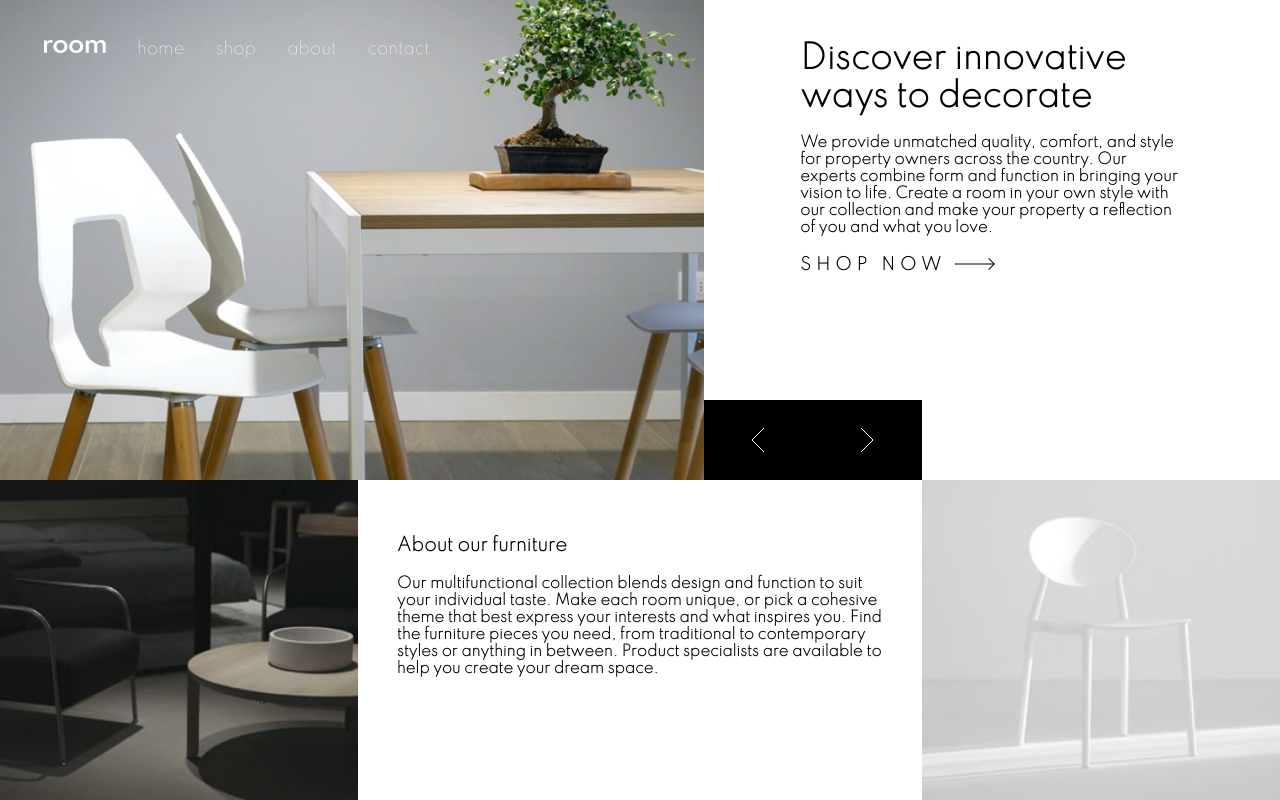
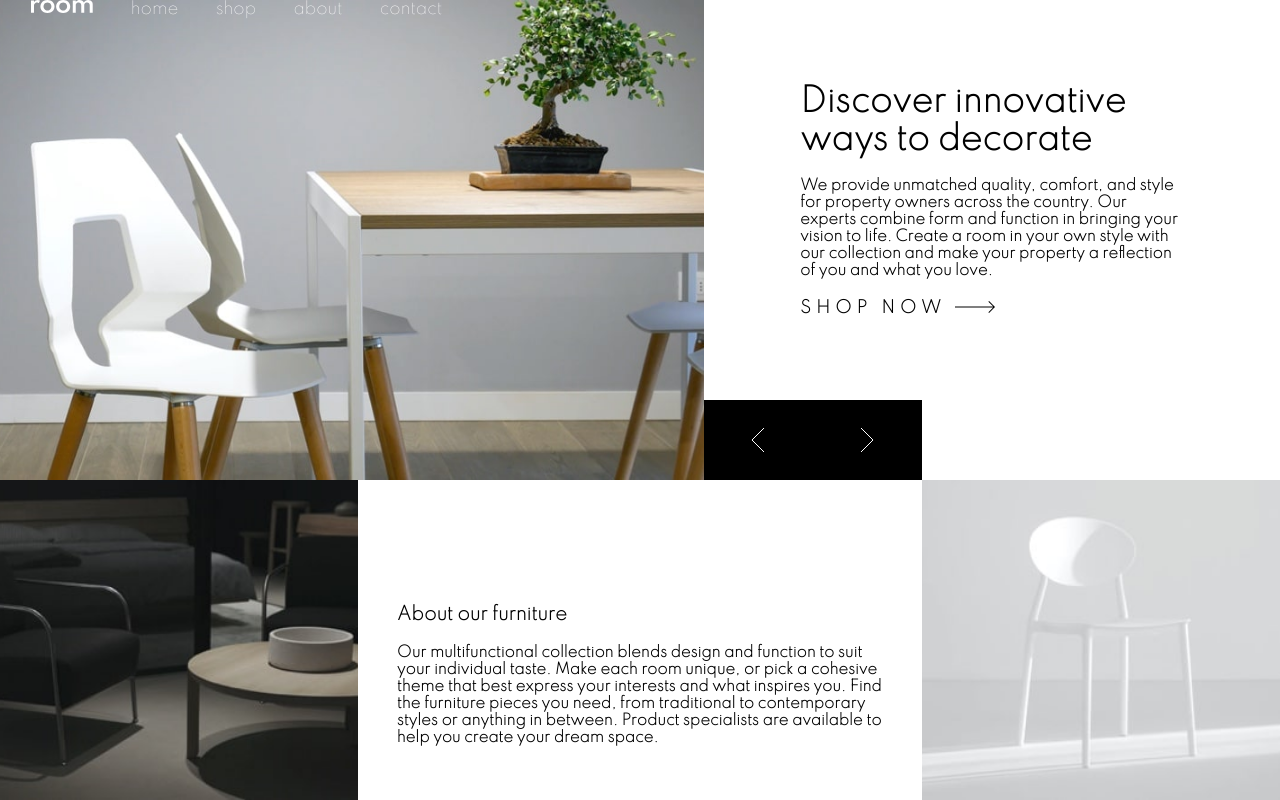
Before and after one commit to nebojsa311/landingPage, a React (Create React App) app: page / in a window 1280 px wide. Built offline with nearby package versions, Linux system fonts and the light colour scheme.

Commit message:
finished

```diff
--- a/src/App.js
+++ b/src/App.js
@@ -44,6 +44,8 @@ class App extends React.Component {
       let navWrapper = document.getElementById("navbarWrapper");
       let hamButton = document.getElementById("hamburger");
       let closeButton = document.getElementById("close");
+      let logo = document.getElementById("logo");
+      logo.style.display = "none";
       hamButton.style.display = "none";
       closeButton.style.display = "block";
       navOptions.style.display = "flex";
--- a/src/SectionOne.jsx
+++ b/src/SectionOne.jsx
@@ -9,7 +9,7 @@ function SectionOne(props) {
       <div id="textAreaOne">
         <h1>{props.HEADERS[props.valueI]}</h1><br></br>
         <section>{props.TEXTS[props.valueI]}</section><br></br>
-        <div>
+        <div >
           <a href="#">SHOP NOW{" "}
           <svg width="40" height="12" xmlns="http://www.w3.org/2000/svg">
             <path
--- a/src/navbar.css
+++ b/src/navbar.css
@@ -5,9 +5,6 @@
   top: 0px;
 }
 
-#logo {
-  margin-top: 0;
-}
 
 #list {
   display: flex;
@@ -15,9 +12,9 @@
   list-style: none;
   color: white;
   width: 35vw;
+  height: 5vh;
   flex-basis: 20%;
-  justify-content: space-evenly;
-  margin-top: 5vh;
+  justify-content: space-around;
   margin-left: 1vw;
 }
 
@@ -46,12 +43,12 @@
 }
 
 @media only screen and (max-width: 1087px) {
-  ul {
+  #list {
     width: 42vw;
   }
 }
 
-@media only screen and (max-width: 800px) {
+@media only screen and (max-width: 820px) {
 
   #navbarWrapper {
     color: black;
@@ -63,13 +60,16 @@
   #list {
     display: none;
     color: black;
-    width: 100vw;
+    width: 75vw;
     margin: auto;
-    margin-bottom: 3vh;
   }
 
-  #logo {
+  .navOptions {
+    height: fit-content;
+  }
 
+  .navOptions:hover {
+    border-bottom: 1px solid black;
   }
 
   #hamburger {
--- a/src/sectionOne.css
+++ b/src/sectionOne.css
@@ -12,7 +12,9 @@
     height: 50vh;
     margin-left: auto;
     margin-right: auto;
-    margin-top: 5vh;
+    display: flex;
+    flex-direction: column;
+    justify-content: center;
 }
 
 #textAreaOne section {
@@ -84,7 +86,6 @@ a:hover {
     #textAreaOne {
         width: 40vw;
         height: 50vh;
-        margin-top: 3vh;
     }
 
     #textAreaOne section {
@@ -98,7 +99,7 @@ a:hover {
     }
 }
 
-@media only screen and (max-width: 800px) {
+@media only screen and (max-width: 820px) {
     #container {
         width: 100vw;
         height: 100vh;
@@ -108,7 +109,10 @@ a:hover {
 
     #textAreaOne {
         width: 80vw;
-        margin-top: 5vh;
+    }
+
+    #textAreaOne h1 {
+        font-size: 1.4em;
     }
 
     #textAreaOne section {
@@ -120,3 +124,13 @@ a:hover {
         top: 40vh;
     }
 }
+
+@media only screen and (max-width: 500px) {
+    #textAreaOne h1 {
+        font-size: 1.2em;
+    }
+
+    #textAreaOne section {
+        font-size: 0.8em;
+    }
+}
--- a/src/sectionTwo.css
+++ b/src/sectionTwo.css
@@ -12,6 +12,9 @@
     margin-left: auto;
     margin-right: auto;
     margin-top: 7vh;
+    display: flex;
+    flex-direction: column;
+    justify-content: center;
 }
 
 #textAreaTwo h1 {
@@ -23,7 +26,7 @@
     font-weight: 700;
 }
 
-@media only screen and (max-width: 800px) {
+@media only screen and (max-width: 820px) {
     #containerTwo {
         width: 100vw;
         height: 100vh;
@@ -44,3 +47,13 @@
         font-size: 1.0em;
     }
 }
+
+@media only screen and (max-width: 500px) {
+    #textAreaTwo h1 {
+        font-size: 1.1em;
+    }
+
+    #textAreaTwo section {
+        font-size: 0.7em;
+    }
+}
```
